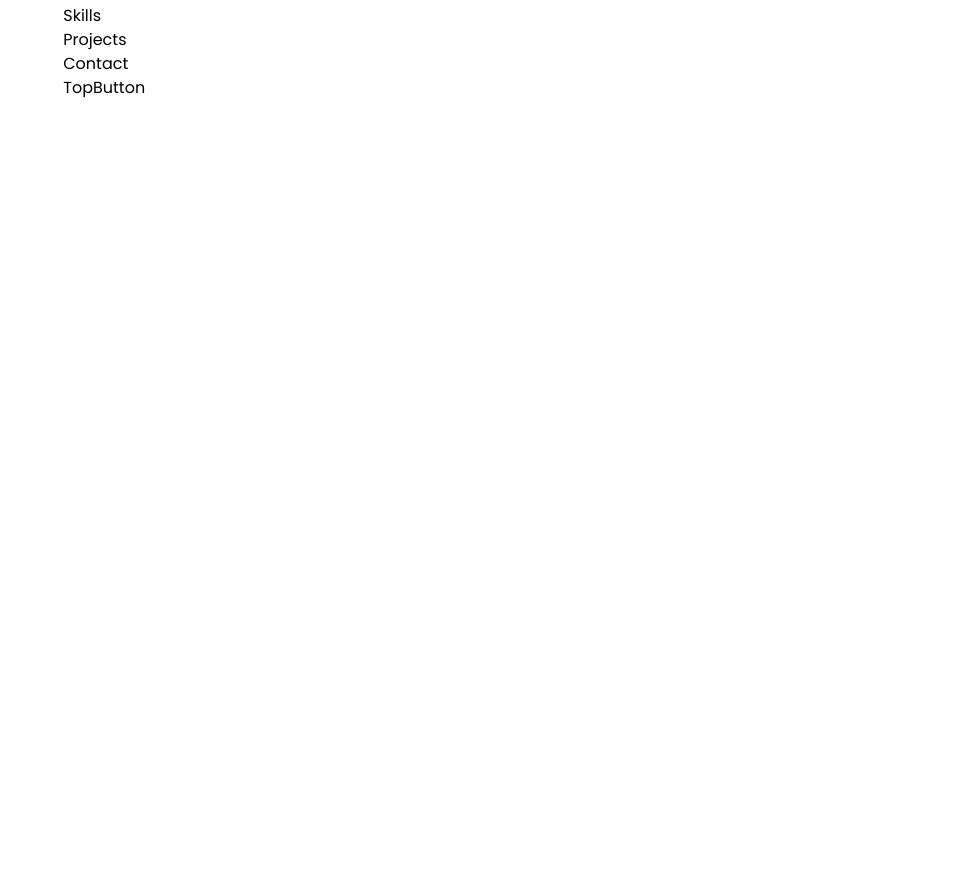
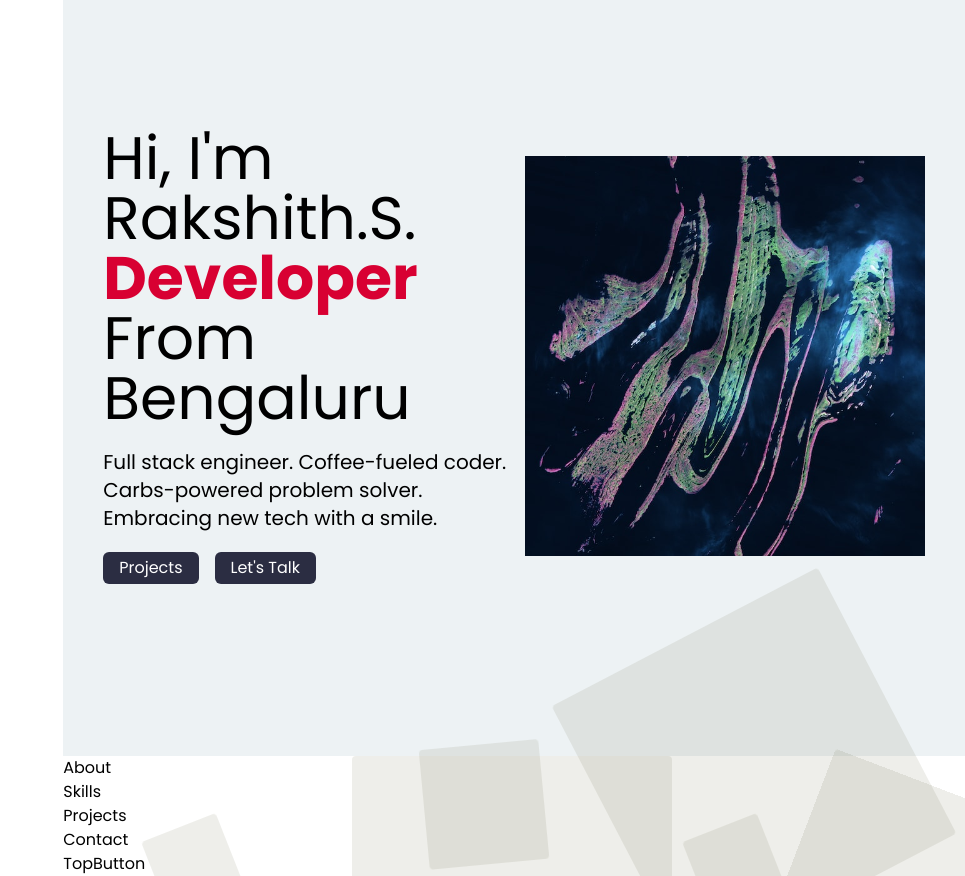
Before and after one commit to rakshithsgowda/portfolio-react, a Next.js app: page / in a window 1280 px wide. Shown: the part 108-984 px from the top of the page, without its empty margins (315-1280 px from the left). Before the commit the page ends 800 px from the top, so only its background shows below. Built offline with nearby package versions, Linux system fonts and the light colour scheme.

Commit message:
hero section

```diff
--- a/app/animation.css
+++ b/app/animation.css
@@ -1 +1,99 @@
 /* animation for the cards positioning */
+.bg-squares {
+  position: absolute;
+  top: 0;
+  left: 0;
+  width: 100%;
+  height: 100%;
+}
+
+.bg-squares li {
+  position: absolute;
+  list-style: none;
+  display: block;
+  width: 80px;
+  height: 80px;
+  background-color: #62623f1b;
+  bottom: -320px;
+  -webkit-animation: square 50s infinite;
+  animation: square 50s infinite;
+  -webkit-transition-timing-function: linear;
+  transition-timing-function: linear;
+  border-radius: 4px;
+  -moz-border-radius: 4px;
+  -webkit-border-radius: 4px;
+  -khtml-border-radius: 4px;
+}
+
+.bg-squares li:nth-child(1) {
+  left: 60%;
+  width: 300px;
+  height: 300px;
+  -webkit-animation-delay: 2s;
+  animation-delay: 2s;
+  -webkit-animation-duration: 34s;
+  animation-duration: 34s;
+}
+.bg-squares li:nth-child(2) {
+  left: 10%;
+}
+.bg-squares li:nth-child(3) {
+  left: 25%;
+  -webkit-animation-delay: 4s;
+  animation-delay: 4s;
+}
+.bg-squares li:nth-child(4) {
+  left: 40%;
+  width: 120px;
+  height: 120px;
+  -webkit-animation-duration: 44s;
+  animation-duration: 44s;
+}
+
+.bg-squares li:nth-child(5) {
+  left: 70%;
+}
+
+.bg-squares li:nth-child(6) {
+  left: 80%;
+  width: 240px;
+  height: 240px;
+  -webkit-animation-delay: 3s;
+  animation-delay: 3s;
+}
+.bg-squares li:nth-child(7) {
+  left: 32%;
+  width: 320px;
+  height: 320px;
+  -webkit-animation-delay: 7s;
+  animation-delay: 7s;
+}
+.bg-squares li:nth-child(8) {
+  left: 55%;
+  width: 40px;
+  height: 40px;
+  -webkit-animation-delay: 15s;
+  animation-delay: 15s;
+  -webkit-animation-duration: 80s;
+  animation-duration: 80s;
+}
+
+.bg-squares li:nth-child(9) {
+  left: 25%;
+  width: 20px;
+  height: 20px;
+  -webkit-animation-delay: 2s;
+  animation-delay: 2s;
+  -webkit-animation-duration: 80s;
+  animation-duration: 80s;
+}
+@keyframes square {
+  0% {
+    -webkit-transform: translateY(0);
+    transform: translateY(0);
+  }
+  100% {
+    -webkit-transform: translateY(-1500px) rotate(600deg);
+    transform: translateY(-1500px) rotate(600deg);
+  }
+}
--- a/app/globals.css
+++ b/app/globals.css
@@ -25,4 +25,12 @@ html {
   .top-menu-info-container {
     @apply flex justify-between w-full items-center max-xs:flex-col max-xs:items-start max-xs:gap-2;
   }
+
+  .hero-container {
+    @apply w-full lg:h-screen h-fit bg-light-bg relative px-[40px] py-10 max-xs:px-[20px];
+  }
+
+  .hero-content-container {
+    @apply flex items-center justify-between h-full max-w-[1250px] mx-auto max-md:flex-col max-md:gap-10 max-md:text-center;
+  }
 }
--- a/components/Hero.jsx
+++ b/components/Hero.jsx
@@ -1,5 +1,63 @@
+'use client'
+
+import Image from 'next/image'
+import Link from 'next/link'
+
+import '@/app/animation.css'
+
 const Hero = () => {
-  return <div>Hero</div>
+  return (
+    <section className='hero-container'>
+      <div className='hero-content-container'>
+        <div className='max-md:order-2 flex flex-col gap-5 z-40'>
+          {/* info text */}
+          <div className='text-4xl lg:text-6xl'>
+            <h1>Hi, I'm Rakshith.S. </h1>
+            <span className='font-bold text-dark-red'>Developer</span>
+            <h2>From Bengaluru</h2>
+            <p className='mt-5 text-xl'>
+              Full stack engineer. Coffee-fueled coder. Carbs-powered problem
+              solver. Embracing new tech with a smile.
+            </p>
+          </div>
+          {/* 2 buttons for Projects and form section */}
+          <div className='flex gap-4 max-md:justify-center'>
+            <Link href='#projects'>
+              <button className='bg-dark-blue text-white px-2 lg:px-4 py-1 rounded-md hover:bg-dark-blue/75 cursor-pointer'>
+                Projects
+              </button>
+            </Link>
+            <Link href='#contacts'>
+              <button className='bg-dark-blue text-white px-2 lg:px-4 py-1 rounded-md hover:bg-dark-blue/75 cursor-pointer'>
+                Let's Talk
+              </button>
+            </Link>
+          </div>
+        </div>
+        {/* image insertion */}
+        <Image
+          src='/assets/hero.png'
+          width={400}
+          height={400}
+          alt='Rakshith S'
+          className='z-10'
+        />
+      </div>
+
+      {/* square animation */}
+      <ul className='bg-squares'>
+        <li></li>
+        <li></li>
+        <li></li>
+        <li></li>
+        <li></li>
+        <li></li>
+        <li></li>
+        <li></li>
+        <li></li>
+      </ul>
+    </section>
+  )
 }
 
 export default Hero
```
Also changed, not shown: public/assets/hero.png (added).
